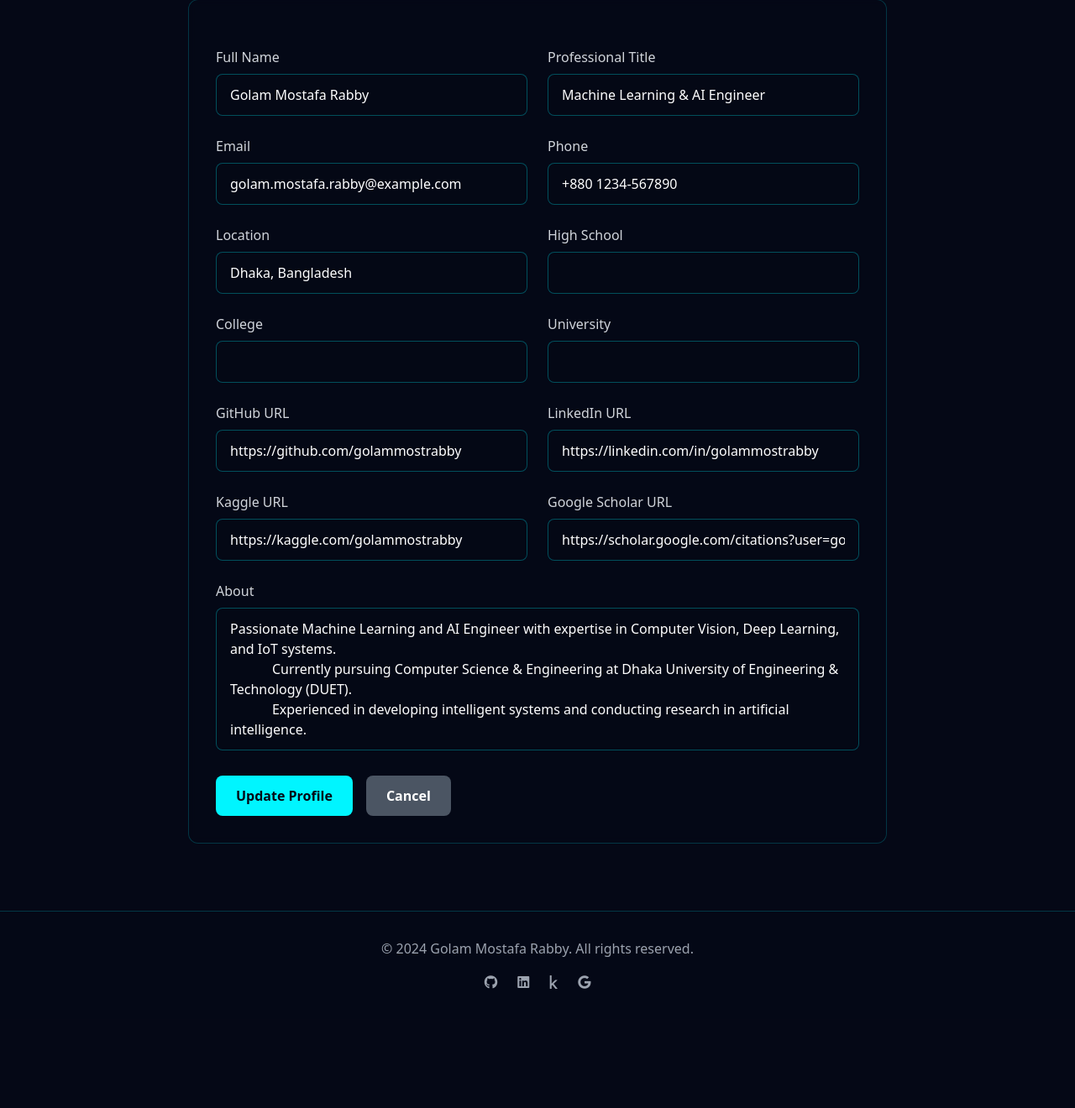
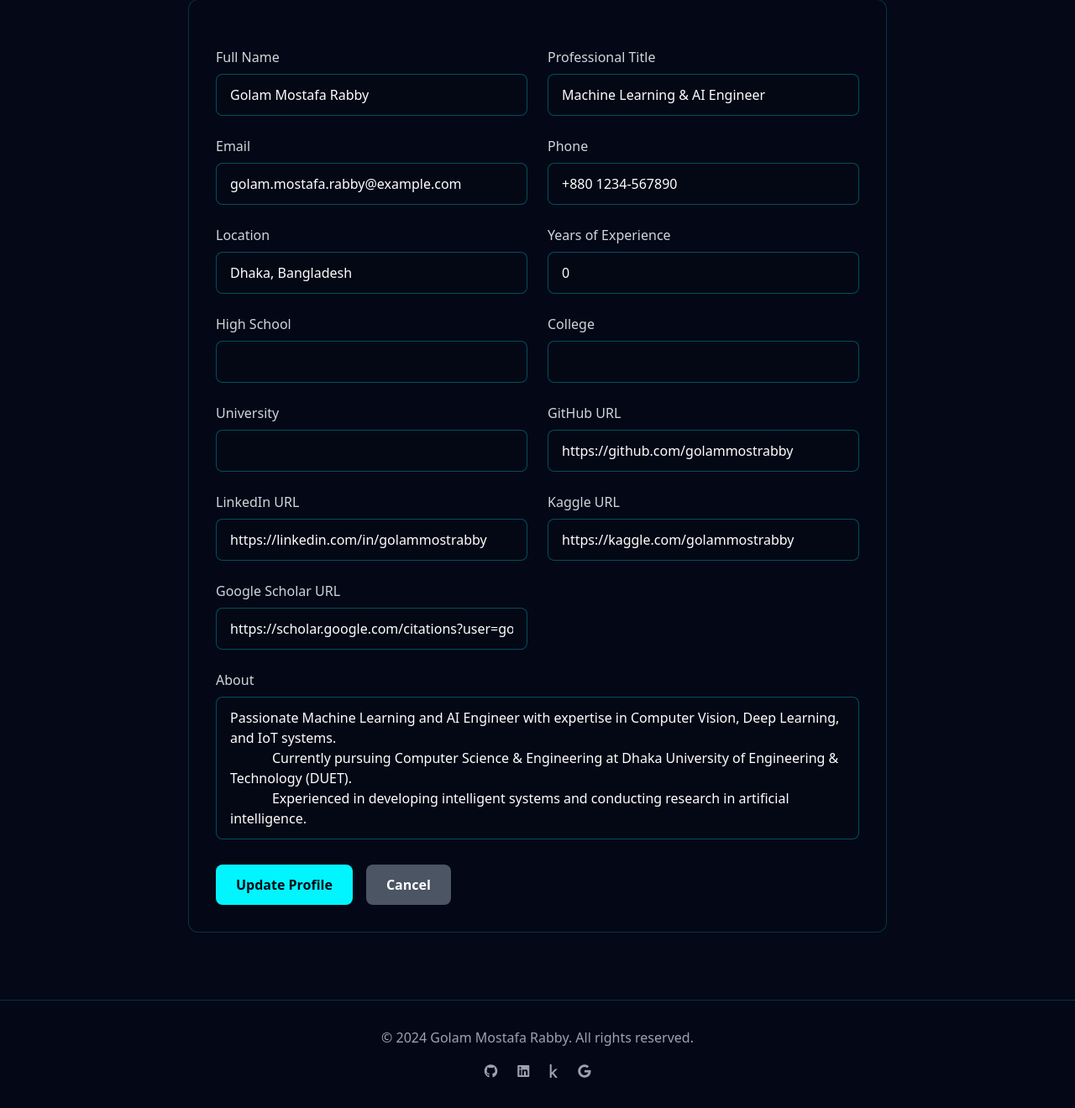
Before and after one commit to gmrabbi/portfolio, a Flask app: page /admin/profile in a window 1280 px wide. Shown: the part 245-1565 px from the top of the page at 84% size. Before the commit the page ends 1423 px from the top, so only its background shows below. Run offline with Flask 3, Linux system fonts and the light colour scheme; a user stored in the database is signed in; some libraries are stand-ins or nearby versions.

Commit message:
experiance edit option added

```diff
--- a/app/forms/profile_form.py
+++ b/app/forms/profile_form.py
@@ -1,6 +1,6 @@
 from flask_wtf import FlaskForm
-from wtforms import StringField, TextAreaField, SubmitField
-from wtforms.validators import DataRequired, Email, Optional, URL
+from wtforms import IntegerField, StringField, TextAreaField, SubmitField
+from wtforms.validators import DataRequired, Email, NumberRange, Optional, URL
 
 
 class ProfileForm(FlaskForm):
@@ -9,6 +9,7 @@ class ProfileForm(FlaskForm):
     email = StringField('Email', validators=[DataRequired(), Email()])
     phone = StringField('Phone', validators=[Optional()])
     location = StringField('Location', validators=[Optional()])
+    years_of_experience = IntegerField('Years of Experience', validators=[Optional(), NumberRange(min=0, max=100)])
     github = StringField('GitHub URL', validators=[Optional(), URL()])
     linkedin = StringField('LinkedIn URL', validators=[Optional(), URL()])
     kaggle = StringField('Kaggle URL', validators=[Optional(), URL()])
--- a/app/routes/main_routes.py
+++ b/app/routes/main_routes.py
@@ -26,7 +26,7 @@ def index():
         total_projects = Project.query.count()
         total_publications = Publication.query.count()
         total_leadership = LeadershipActivity.query.count()
-        years_experience = user.years_of_experience if user else 2
+        years_experience = user.years_of_experience if user and user.years_of_experience is not None else 0
     except:
         # DB not ready, return basic page
         return render_template('index.html', user=None, skills=[], projects=[], publications=[],
--- a/app/templates/admin/profile.html
+++ b/app/templates/admin/profile.html
@@ -55,6 +55,14 @@
                         {{ form.location(class="w-full bg-dark/50 border border-primary/30 rounded-lg px-4 py-3 text-white focus:border-primary focus:outline-none transition-colors") }}
                         {% if form.location.errors %}
                             <div class="text-red-400 text-sm mt-1">{% for error in form.location.errors %}{{ error }}{% endfor %}</div>
+                        {% endif %}
+                    </div>
+
+                    <div>
+                        {{ form.years_of_experience.label(class="block text-gray-300 mb-2") }}
+                        {{ form.years_of_experience(class="w-full bg-dark/50 border border-primary/30 rounded-lg px-4 py-3 text-white focus:border-primary focus:outline-none transition-colors") }}
+                        {% if form.years_of_experience.errors %}
+                            <div class="text-red-400 text-sm mt-1">{% for error in form.years_of_experience.errors %}{{ error }}{% endfor %}</div>
                         {% endif %}
                     </div>
 
```
Also changed, not shown: app/templates/index.html (+8 -8 lines).
